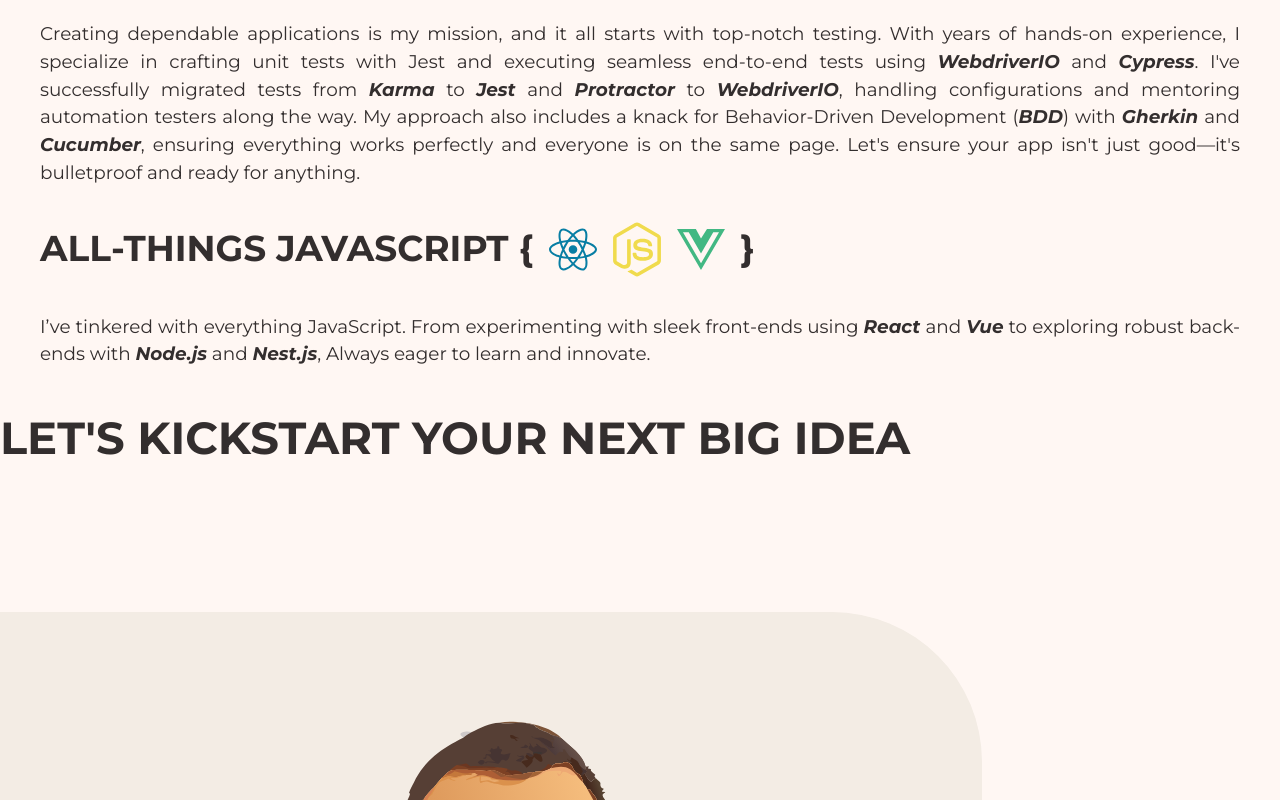
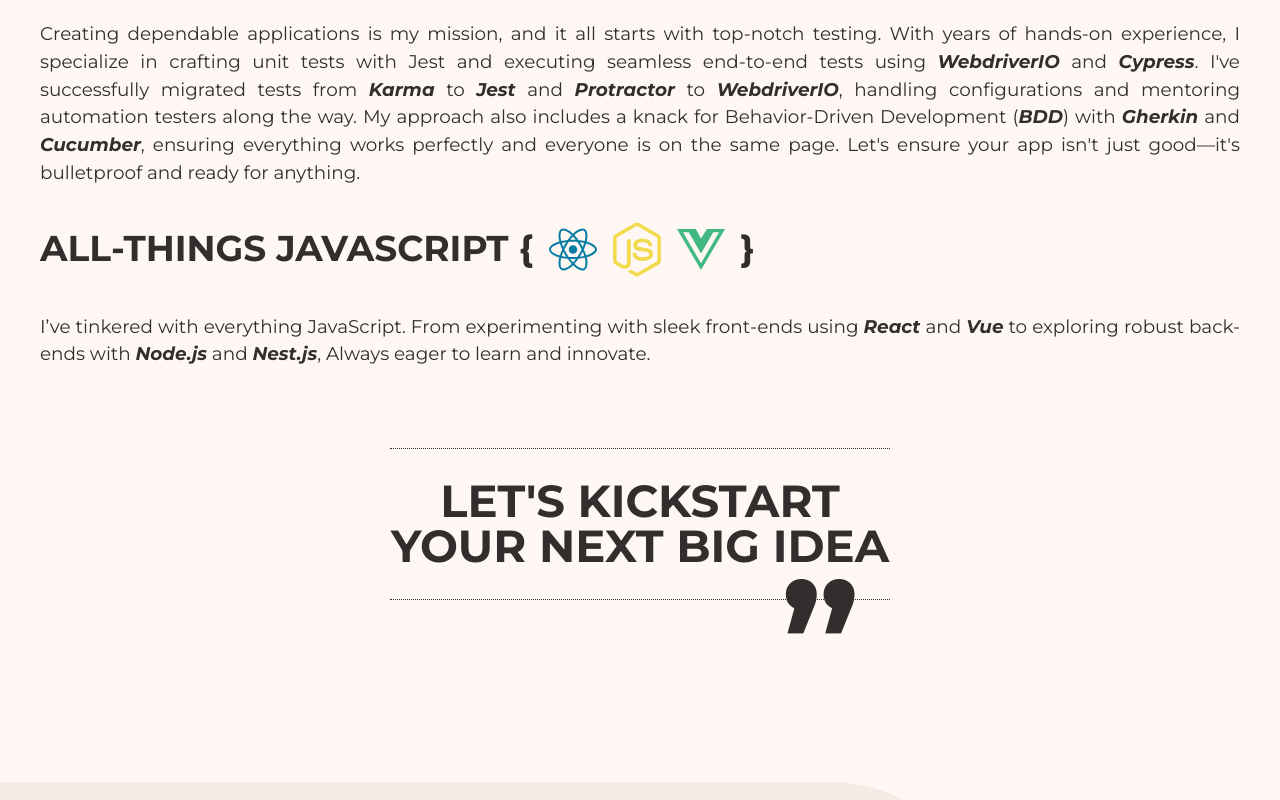
Before and after one commit to k-lianos/portfolio, a website: page index.html in a window 1280 px wide. Shown: the part 488-1288 px from the top of the page. Drawn offline with nearby package versions, Linux system fonts and the light colour scheme; files that its build step writes are made by us from their sources.

Commit message:
fix breaking hire me section

```diff
--- a/build.js
+++ b/build.js
@@ -16,6 +16,7 @@
 		// Load the main template file
 		let template = fs.readFileSync(path.join(__dirname, 'index.html'), 'utf-8');
 
+		while (template.includes('@@include')) {
 			// Replace placeholders with partial HTML files
 			template = template.replace(/@@include\(['"](.+?)['"]\)/g, (match, fileName) => {
 				const filePath = path.join(__dirname, fileName);
@@ -26,6 +27,7 @@
 					return '';
 				}
 			});
+		}
 
 		// Write combined HTML to output
 		fs.writeFileSync(path.join(distFolder, 'index.html'), template, 'utf-8');
@@ -37,7 +39,7 @@
 
 const combineCSS = () => {
 	try {
-		const styles = ['base.css', 'header.css', 'footer.css', 'services.css', 'about.css']
+		const styles = ['base.css', 'header.css', 'footer.css', 'services.css', 'about.css', 'hire-me.css']
 			.map(fileName => path.join(partialsFolder, fileName))
 			.map(filePath => fs.readFileSync(filePath, 'utf-8'))
 			.join('\n');
--- a/docs/styles.css
+++ b/docs/styles.css
@@ -197,3 +197,39 @@
 	border-top-right-radius: 150px;
 	border-bottom-right-radius: 150px;
 }
+
+/* Blockquote main style */
+.blockquote {
+	position: relative;
+	font-weight: 700;
+	color: var(--black);
+	padding: 30px 0;
+	width: 100%;
+	max-width: 500px;
+	z-index: 1;
+	margin: 80px auto;
+	align-self: center;
+	border-top: dotted 1px;
+	border-bottom: dotted 1px;
+}
+
+/* Blockquote header */
+.blockquote h2 {
+	text-align: center;
+	position: relative;
+	color: var(--black);
+	font-weight: 700;
+	line-height: 1;
+	margin: 0;
+}
+
+/* Blockquote right double quotes */
+.blockquote:after {
+	position: absolute;
+	content: '”';
+	color: var(--black);
+	font-size: 10rem;
+	line-height: 0;
+	bottom: -43px;
+	right: 30px;
+}
```
Also changed, not shown: docs/index.html (+6 -1 lines). Lines whose indentation alone changed are shown as unchanged.
